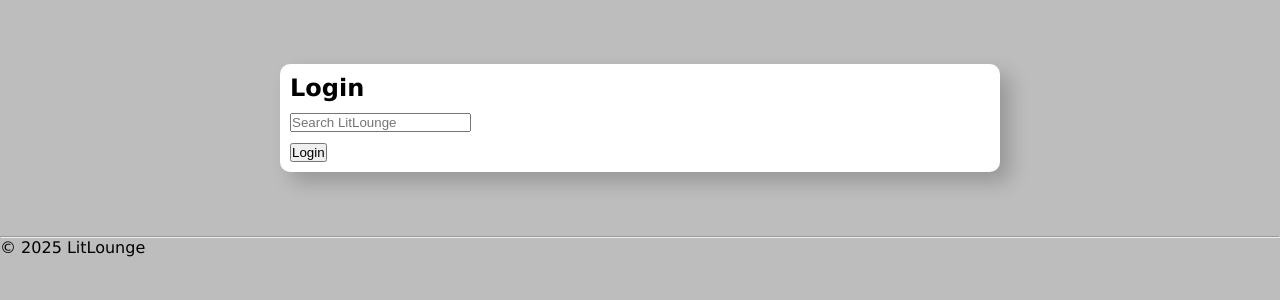
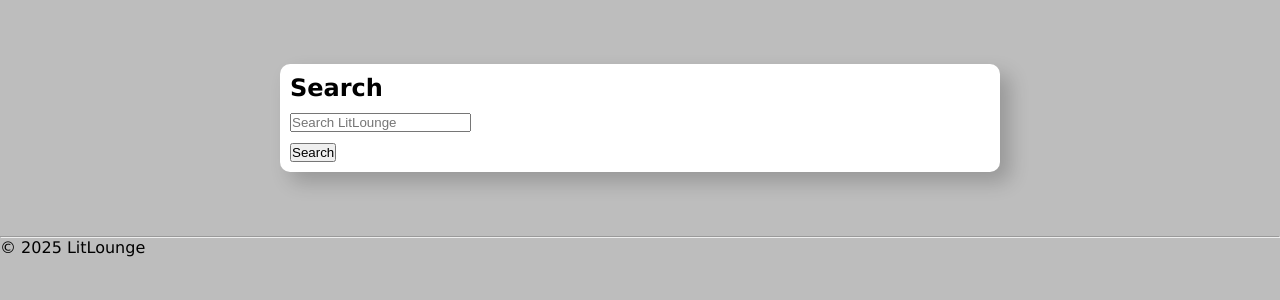
Before and after one commit to Random-Devil-with-internet/Year-12-3-Assignment, a Flask app: page /home in a window 1280 px wide. Shown: the part 49-349 px from the top of the page. Run offline with Flask 3, Linux system fonts and the light colour scheme; a user stored in the database is signed in.

Commit message:
Update home.html

```diff
--- a/gen/templates/gen/home.html
+++ b/gen/templates/gen/home.html
@@ -3,10 +3,10 @@
 {% block title %}Home - LitLounge{% endblock %}
 
 {% block content %}
-<h2>Login</h2>
+<h2>Search</h2>
 <form method="POST" action="/home">
     <input type="text" placeholder="Search LitLounge" name="username" required>
     <br>
-    <button type="submit">Login</button>
+    <button type="submit">Search</button>
 </form>
 {% endblock %}
```
